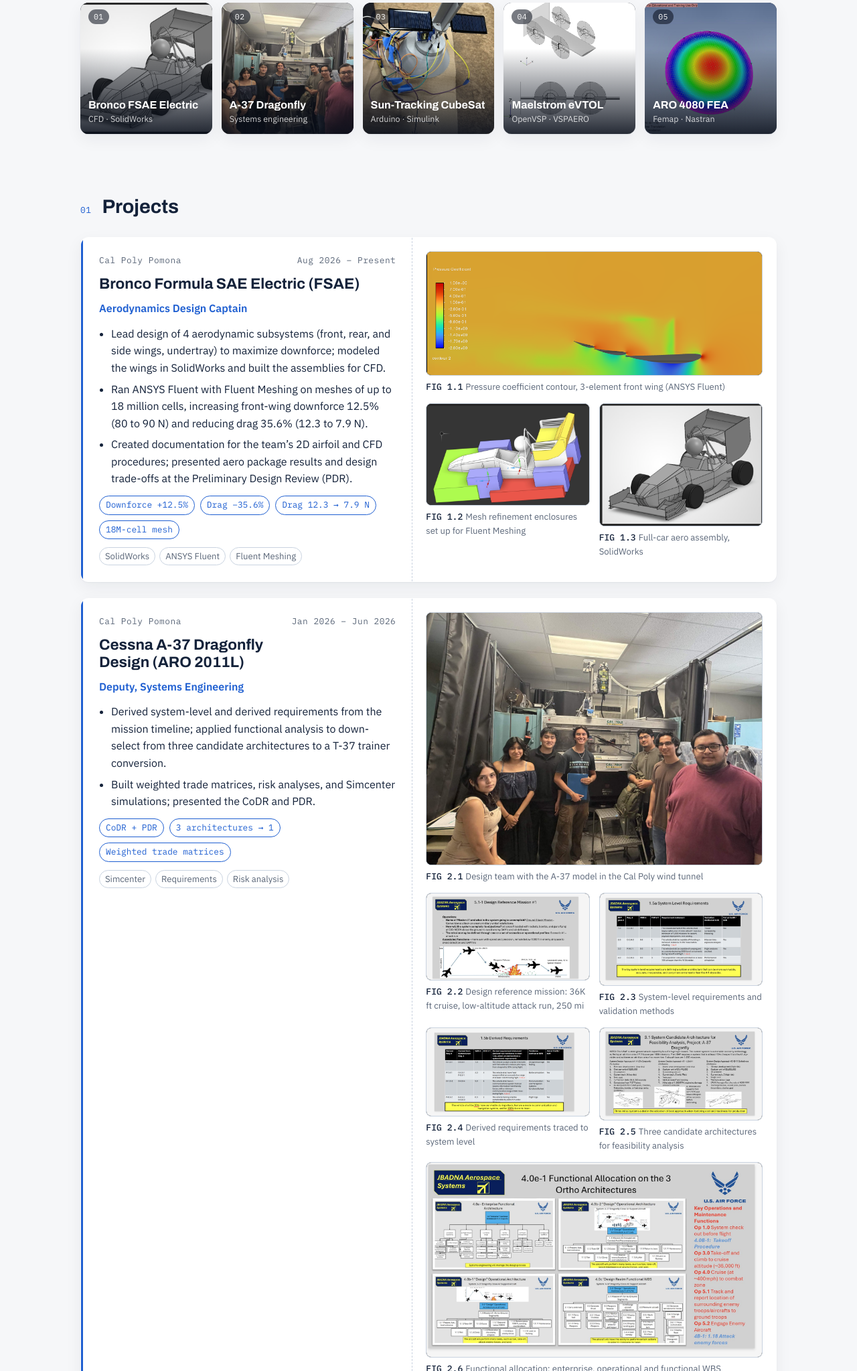
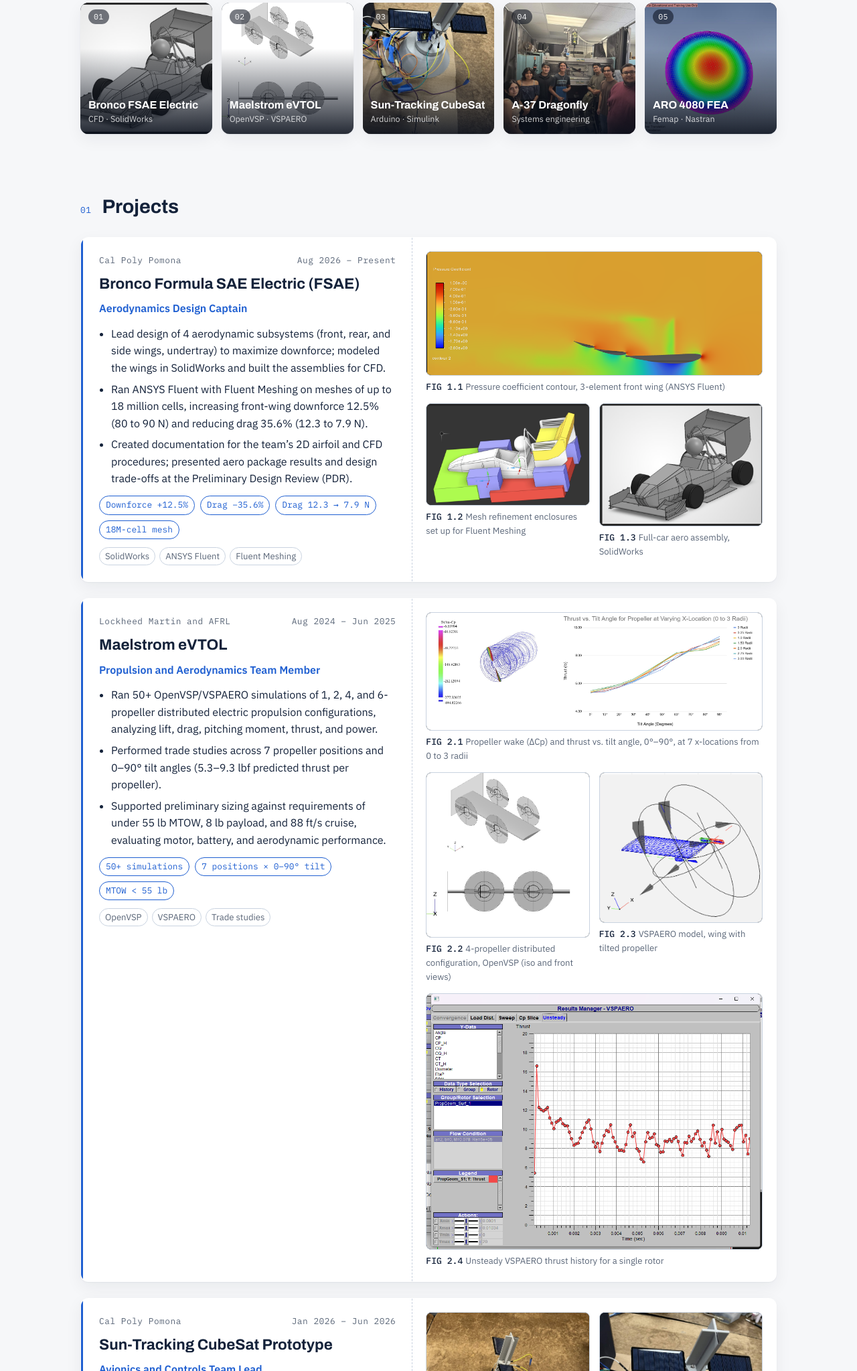
Before and after one commit to andrewcao-hub/andrewcao-hub.github.io, a plain HTML site: page index.html in a window 1280 px wide. Shown: the part 753-2800 px from the top of the page at 67% size. Drawn offline with Linux system fonts and the light colour scheme.

Commit message:
Add files via upload

```diff
--- a/index.html
+++ b/index.html
@@ -315,9 +315,9 @@ section { border-top-color: transparent; }
     </div>
     <div class="reel" role="list" aria-label="Project previews">
       <a class="tile" role="listitem" href="#p-fsae"><img src="fsae-full-car.png" alt="" loading="lazy"><span class="tile-n mono">01</span><span class="tile-t"><b>Bronco FSAE Electric</b><small>CFD · SolidWorks</small></span></a>
-      <a class="tile" role="listitem" href="#p-a37"><img src="a37-team-wind-tunnel.jpg" alt="" loading="lazy"><span class="tile-n mono">02</span><span class="tile-t"><b>A-37 Dragonfly</b><small>Systems engineering</small></span></a>
+      <a class="tile" role="listitem" href="#p-evtol"><img src="evtol-4-prop-config.png" alt="" loading="lazy"><span class="tile-n mono">02</span><span class="tile-t"><b>Maelstrom eVTOL</b><small>OpenVSP · VSPAERO</small></span></a>
       <a class="tile" role="listitem" href="#p-cubesat"><img src="cubesat-tracker-closeup.jpg" alt="" loading="lazy"><span class="tile-n mono">03</span><span class="tile-t"><b>Sun-Tracking CubeSat</b><small>Arduino · Simulink</small></span></a>
-      <a class="tile" role="listitem" href="#p-evtol"><img src="evtol-4-prop-config.png" alt="" loading="lazy"><span class="tile-n mono">04</span><span class="tile-t"><b>Maelstrom eVTOL</b><small>OpenVSP · VSPAERO</small></span></a>
+      <a class="tile" role="listitem" href="#p-a37"><img src="a37-team-wind-tunnel.jpg" alt="" loading="lazy"><span class="tile-n mono">04</span><span class="tile-t"><b>A-37 Dragonfly</b><small>Systems engineering</small></span></a>
       <a class="tile" role="listitem" href="#c-aro4080"><img src="fea-circular-plate-mode1.jpg" alt="" loading="lazy"><span class="tile-n mono">05</span><span class="tile-t"><b>ARO 4080 FEA</b><small>Femap · Nastran</small></span></a>
     </div>
   </header>
@@ -360,51 +360,40 @@ section { border-top-color: transparent; }
       </div>
     </article>
 
-    <!-- PROJECT 2: A-37 -->
-    <article class="project" id="p-a37">
+    <!-- PROJECT 2: eVTOL -->
+    <article class="project" id="p-evtol">
       <div class="p-text">
-        <div class="p-meta mono"><span>Cal Poly Pomona</span><span>Jan 2026 – Jun 2026</span></div>
-        <h3>Cessna A-37 Dragonfly Design (ARO 2011L)</h3>
-        <span class="role">Deputy, Systems Engineering</span>
+        <div class="p-meta mono"><span>Lockheed Martin and AFRL</span><span>Aug 2024 – Jun 2025</span></div>
+        <h3>Maelstrom eVTOL</h3>
+        <span class="role">Propulsion and Aerodynamics Team Member</span>
         <ul>
-          <li>Derived system-level and derived requirements from the mission timeline; applied functional analysis to down-select from three candidate architectures to a T-37 trainer conversion.</li>
-          <li>Built weighted trade matrices, risk analyses, and Simcenter simulations; presented the CoDR and PDR.</li>
+          <li>Ran 50+ OpenVSP/VSPAERO simulations of 1, 2, 4, and 6-propeller distributed electric propulsion configurations, analyzing lift, drag, pitching moment, thrust, and power.</li>
+          <li>Performed trade studies across 7 propeller positions and 0–90° tilt angles (5.3–9.3 lbf predicted thrust per propeller).</li>
+          <li>Supported preliminary sizing against requirements of under 55 lb MTOW, 8 lb payload, and 88 ft/s cruise, evaluating motor, battery, and aerodynamic performance.</li>
         </ul>
         <div class="metrics">
-          <span class="metric">CoDR + PDR</span>
-          <span class="metric">3 architectures → 1</span>
-          <span class="metric">Weighted trade matrices</span>
+          <span class="metric">50+ simulations</span>
+          <span class="metric">7 positions × 0–90° tilt</span>
+          <span class="metric">MTOW &lt; 55 lb</span>
         </div>
-        <div class="tools"><span>Simcenter</span><span>Requirements</span><span>Risk analysis</span></div>
+        <div class="tools"><span>OpenVSP</span><span>VSPAERO</span><span>Trade studies</span></div>
       </div>
       <div class="p-figs">
         <figure class="fig wide">
-          <button class="frame" type="button" data-file="a37-team-wind-tunnel.jpg"><img src="a37-team-wind-tunnel.jpg" alt="The A-37 design team standing in front of the Cal Poly wind tunnel with the aircraft model in the test section"></button>
-          <figcaption><b>FIG 2.1</b>Design team with the A-37 model in the Cal Poly wind tunnel</figcaption>
+          <button class="frame" type="button" data-file="evtol-thrust-vs-tilt.png"><img src="evtol-thrust-vs-tilt.png" alt="Propeller wake Delta-Cp plot beside a chart of thrust rising from about 5.3 to 9.3 lb as tilt goes from 0 to 90 degrees, for seven propeller x-locations"></button>
+          <figcaption><b>FIG 2.1</b>Propeller wake (ΔCp) and thrust vs. tilt angle, 0°–90°, at 7 x-locations from 0 to 3 radii</figcaption>
         </figure>
         <figure class="fig">
-          <button class="frame" type="button" data-file="a37-design-reference-mission.jpg"><img src="a37-design-reference-mission.jpg" alt="Design reference mission profile: climb to 36,000 ft cruise, descend for weapons release at 1,000 ft, land 250 miles out"></button>
-          <figcaption><b>FIG 2.2</b>Design reference mission: 36K ft cruise, low-altitude attack run, 250 mi</figcaption>
+          <button class="frame" type="button" data-file="evtol-4-prop-config.png"><img src="evtol-4-prop-config.png" alt="OpenVSP isometric and front views of a wing with four distributed propellers"></button>
+          <figcaption><b>FIG 2.2</b>4-propeller distributed configuration, OpenVSP (iso and front views)</figcaption>
         </figure>
         <figure class="fig">
-          <button class="frame" type="button" data-file="a37-system-requirements.jpg"><img src="a37-system-requirements.jpg" alt="Table of system-level requirements with validation methods"></button>
-          <figcaption><b>FIG 2.3</b>System-level requirements and validation methods</figcaption>
-        </figure>
-        <figure class="fig">
-          <button class="frame" type="button" data-file="a37-derived-requirements.jpg"><img src="a37-derived-requirements.jpg" alt="Table of derived requirements traced to system-level requirements"></button>
-          <figcaption><b>FIG 2.4</b>Derived requirements traced to system level</figcaption>
-        </figure>
-        <figure class="fig">
-          <button class="frame" type="button" data-file="a37-candidate-architectures.jpg"><img src="a37-candidate-architectures.jpg" alt="Three candidate architectures compared: A-37a Dragonfly, LGAH-1 rotorcraft and B-11 Strikeforce"></button>
-          <figcaption><b>FIG 2.5</b>Three candidate architectures for feasibility analysis</figcaption>
+          <button class="frame" type="button" data-file="evtol-vspaero-tilted-prop.png"><img src="evtol-vspaero-tilted-prop.png" alt="VSPAERO wireframe of a wing with a tilted propeller disk"></button>
+          <figcaption><b>FIG 2.3</b>VSPAERO model, wing with tilted propeller</figcaption>
         </figure>
         <figure class="fig wide">
-          <button class="frame" type="button" data-file="a37-functional-allocation.jpg"><img src="a37-functional-allocation.jpg" alt="Functional allocation charts: enterprise architecture, operational architectures and functional WBS"></button>
-          <figcaption><b>FIG 2.6</b>Functional allocation: enterprise, operational and functional WBS architectures</figcaption>
-        </figure>
-        <figure class="fig wide">
-          <button class="frame" type="button" data-file="a37-selected-architecture.jpg"><img src="a37-selected-architecture.jpg" alt="Selected architecture: A-37 Dragonfly converted from the T-37 trainer with twin J-85 turbojets, eight hardpoints and wingtip tanks"></button>
-          <figcaption><b>FIG 2.7</b>Selected architecture: A-37 Dragonfly, converted from the T-37 trainer</figcaption>
+          <button class="frame" type="button" data-file="evtol-unsteady-thrust.png"><img src="evtol-unsteady-thrust.png" alt="VSPAERO unsteady results showing propeller thrust over time settling between about 7 and 10"></button>
+          <figcaption><b>FIG 2.4</b>Unsteady VSPAERO thrust history for a single rotor</figcaption>
         </figure>
       </div>
     </article>
@@ -453,40 +442,51 @@ section { border-top-color: transparent; }
       </div>
     </article>
 
-    <!-- PROJECT 4: eVTOL -->
-    <article class="project" id="p-evtol">
+    <!-- PROJECT 4: A-37 -->
+    <article class="project" id="p-a37">
       <div class="p-text">
-        <div class="p-meta mono"><span>Lockheed Martin and AFRL</span><span>Aug 2024 – Jun 2025</span></div>
-        <h3>Maelstrom eVTOL</h3>
-        <span class="role">Propulsion and Aerodynamics Team Member</span>
+        <div class="p-meta mono"><span>Cal Poly Pomona</span><span>Jan 2026 – Jun 2026</span></div>
+        <h3>Cessna A-37 Dragonfly Design (ARO 2011L)</h3>
+        <span class="role">Deputy, Systems Engineering</span>
         <ul>
-          <li>Ran 50+ OpenVSP/VSPAERO simulations of 1, 2, 4, and 6-propeller distributed electric propulsion configurations, analyzing lift, drag, pitching moment, thrust, and power.</li>
-          <li>Performed trade studies across 7 propeller positions and 0–90° tilt angles (5.3–9.3 lbf predicted thrust per propeller).</li>
-          <li>Supported preliminary sizing against requirements of under 55 lb MTOW, 8 lb payload, and 88 ft/s cruise, evaluating motor, battery, and aerodynamic performance.</li>
+          <li>Derived system-level and derived requirements from the mission timeline; applied functional analysis to down-select from three candidate architectures to a T-37 trainer conversion.</li>
+          <li>Built weighted trade matrices, risk analyses, and Simcenter simulations; presented the CoDR and PDR.</li>
         </ul>
         <div class="metrics">
-          <span class="metric">50+ simulations</span>
-          <span class="metric">7 positions × 0–90° tilt</span>
-          <span class="metric">MTOW &lt; 55 lb</span>
+          <span class="metric">CoDR + PDR</span>
+          <span class="metric">3 architectures → 1</span>
+          <span class="metric">Weighted trade matrices</span>
         </div>
-        <div class="tools"><span>OpenVSP</span><span>VSPAERO</span><span>Trade studies</span></div>
+        <div class="tools"><span>Simcenter</span><span>Requirements</span><span>Risk analysis</span></div>
       </div>
       <div class="p-figs">
         <figure class="fig wide">
-          <button class="frame" type="button" data-file="evtol-thrust-vs-tilt.png"><img src="evtol-thrust-vs-tilt.png" alt="Propeller wake Delta-Cp plot beside a chart of thrust rising from about 5.3 to 9.3 lb as tilt goes from 0 to 90 degrees, for seven propeller x-locations"></button>
-          <figcaption><b>FIG 4.1</b>Propeller wake (ΔCp) and thrust vs. tilt angle, 0°–90°, at 7 x-locations from 0 to 3 radii</figcaption>
+          <button class="frame" type="button" data-file="a37-team-wind-tunnel.jpg"><img src="a37-team-wind-tunnel.jpg" alt="The A-37 design team standing in front of the Cal Poly wind tunnel with the aircraft model in the test section"></button>
+          <figcaption><b>FIG 4.1</b>Design team with the A-37 model in the Cal Poly wind tunnel</figcaption>
         </figure>
         <figure class="fig">
-          <button class="frame" type="button" data-file="evtol-4-prop-config.png"><img src="evtol-4-prop-config.png" alt="OpenVSP isometric and front views of a wing with four distributed propellers"></button>
-          <figcaption><b>FIG 4.2</b>4-propeller distributed configuration, OpenVSP (iso and front views)</figcaption>
+          <button class="frame" type="button" data-file="a37-design-reference-mission.jpg"><img src="a37-design-reference-mission.jpg" alt="Design reference mission profile: climb to 36,000 ft cruise, descend for weapons release at 1,000 ft, land 250 miles out"></button>
+          <figcaption><b>FIG 4.2</b>Design reference mission: 36K ft cruise, low-altitude attack run, 250 mi</figcaption>
         </figure>
         <figure class="fig">
-          <button class="frame" type="button" data-file="evtol-vspaero-tilted-prop.png"><img src="evtol-vspaero-tilted-prop.png" alt="VSPAERO wireframe of a wing with a tilted propeller disk"></button>
-          <figcaption><b>FIG 4.3</b>VSPAERO model, wing with tilted propeller</figcaption>
+          <button class="frame" type="button" data-file="a37-system-requirements.jpg"><img src="a37-system-requirements.jpg" alt="Table of system-level requirements with validation methods"></button>
+          <figcaption><b>FIG 4.3</b>System-level requirements and validation methods</figcaption>
+        </figure>
+        <figure class="fig">
+          <button class="frame" type="button" data-file="a37-derived-requirements.jpg"><img src="a37-derived-requirements.jpg" alt="Table of derived requirements traced to system-level requirements"></button>
+          <figcaption><b>FIG 4.4</b>Derived requirements traced to system level</figcaption>
+        </figure>
+        <figure class="fig">
+          <button class="frame" type="button" data-file="a37-candidate-architectures.jpg"><img src="a37-candidate-architectures.jpg" alt="Three candidate architectures compared: A-37a Dragonfly, LGAH-1 rotorcraft and B-11 Strikeforce"></button>
+          <figcaption><b>FIG 4.5</b>Three candidate architectures for feasibility analysis</figcaption>
         </figure>
         <figure class="fig wide">
-          <button class="frame" type="button" data-file="evtol-unsteady-thrust.png"><img src="evtol-unsteady-thrust.png" alt="VSPAERO unsteady results showing propeller thrust over time settling between about 7 and 10"></button>
-          <figcaption><b>FIG 4.4</b>Unsteady VSPAERO thrust history for a single rotor</figcaption>
+          <button class="frame" type="button" data-file="a37-functional-allocation.jpg"><img src="a37-functional-allocation.jpg" alt="Functional allocation charts: enterprise architecture, operational architectures and functional WBS"></button>
+          <figcaption><b>FIG 4.6</b>Functional allocation: enterprise, operational and functional WBS architectures</figcaption>
+        </figure>
+        <figure class="fig wide">
+          <button class="frame" type="button" data-file="a37-selected-architecture.jpg"><img src="a37-selected-architecture.jpg" alt="Selected architecture: A-37 Dragonfly converted from the T-37 trainer with twin J-85 turbojets, eight hardpoints and wingtip tanks"></button>
+          <figcaption><b>FIG 4.7</b>Selected architecture: A-37 Dragonfly, converted from the T-37 trainer</figcaption>
         </figure>
       </div>
     </article>
```
